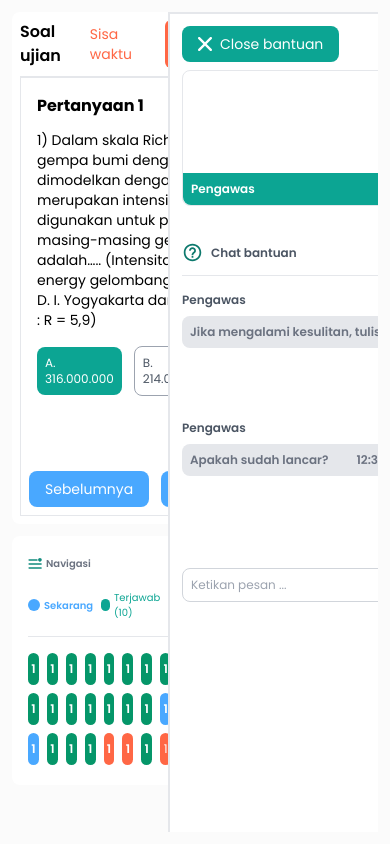
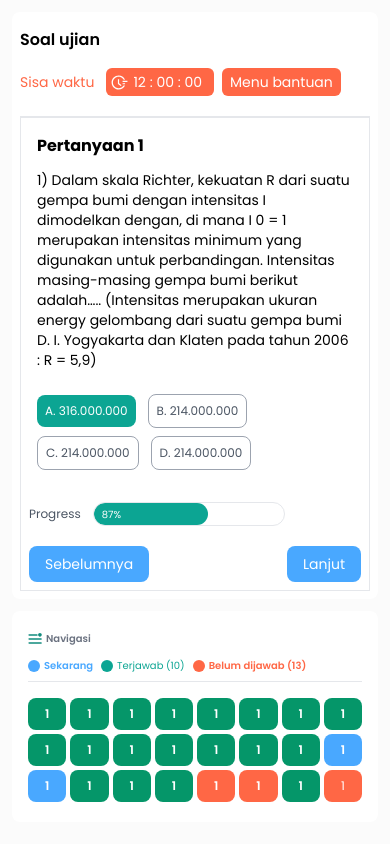
Before and after one commit to rahmathidayatullah/Project-SIA, a React (Create React App) app: page /quis in a window 390 px wide. Built offline with nearby package versions, Linux system fonts and the light colour scheme; no server answers.

Commit message:
fixed resposive all page

```diff
--- a/src/components/Modal/index.js
+++ b/src/components/Modal/index.js
@@ -5,15 +5,15 @@ export default function Modal({ show, close, header, content, footer }) {
   return (
     <div
       className={`fixed h-screen inset-0 w-full bg-black bg-opacity-80 z-10 duration-200 ${
-        show ? "top-0" : "-top-full"
+        show ? "top-0" : "top-130%"
       }`}
     >
       <div
-        className="bg-white absolute left-1/2 top-1/2 transform -translate-y-1/2 -translate-x-1/2 rounded-lg h-96 w-96"
+        className="bg-white absolute left-1/2 top-1/2 transform -translate-y-1/2 -translate-x-1/2 rounded-lg h-96 w-full xshome:w-96"
         style={{ maxHeight: "100vh" }}
       >
         {/* head */}
-        <div className="flex items-center justify-between p-4 border-b relative z-10">
+        <div className="flex items-center justify-between p-4 border-b relative z-10 bg-white rounded-tr-lg rounded-tl-lg">
           {header}
           <IconClose onClick={close} />
         </div>
--- a/src/pages/Quis/index.js
+++ b/src/pages/Quis/index.js
@@ -30,11 +30,15 @@ export default function Quiz() {
         <div className="col-span-12 xl:col-span-8 h-full">
           {/* head */}
           <div className="p-2 bg-white rounded-lg">
-            <div className="flex justify-between border-b pb-2">
-              <p className="font-semibold text-md">Soal ujian</p>
-              <div className="flex items-center">
-                <p className="text-orange text-sm mr-3">Sisa waktu</p>
-                <div className="flex items-center text-sm pl-1 pr-3 py-1 rounded-md bg-orange text-white mr-2 xl:mr-0">
+            <div className="flex flex-wrap justify-between border-b pb-2">
+              <p className="font-semibold text-md mt-2 xsquis:mt-0">
+                Soal ujian
+              </p>
+              <div className="flex flex-wrap items-center mt-2 xsquis:mt-0 mb-3 xsquis:mb-0">
+                <p className="text-orange text-sm mr-3 mt-2 xsquis:mt-0">
+                  Sisa waktu
+                </p>
+                <div className="flex items-center text-sm pl-1 pr-3 py-1 rounded-md bg-orange text-white mr-2 xl:mr-0 mt-2 xsquis:mt-0">
                   {/* icon time */}
                   <IconTime
                     width="19"
@@ -45,7 +49,7 @@ export default function Quiz() {
                   <p>12 : 00 : 00</p>
                 </div>
                 <button
-                  className="block xl:hidden text-sm px-2 py-1 rounded-md bg-green duration-200 hover:bg-opacity-80 bg-orange text-white focus:outline-none"
+                  className="block xl:hidden text-sm px-2 py-1 rounded-md bg-green duration-200 hover:bg-opacity-80 bg-orange text-white focus:outline-none mt-2 xsquis:mt-0"
                   onClick={() =>
                     setShowBantuan(showBantuan === false ? true : false)
                   }
@@ -55,10 +59,7 @@ export default function Quiz() {
               </div>
             </div>
             {/* section soal */}
-            <div
-              className="border relative overflow-y-scroll"
-              style={{ height: "52vh" }}
-            >
+            <div className="border relative overflow-y-scroll h-auto md:h-52vh">
               {/* form soal */}
               <div className="p-4">
                 <h1 className="font-bold">Pertanyaan 1</h1>
@@ -71,23 +72,23 @@ export default function Quiz() {
                   suatu gempa bumi D. I. Yogyakarta dan Klaten pada tahun 2006 :
                   R = 5,9)
                 </p>
-                <div className="flex items-center mr-3 mt-4">
-                  <div className="rounded-lg text-xs bg-green1 text-white p-2 mr-3 hover:bg-opacity-80 duration-200 cursor-pointer">
+                <div className="flex items-center flex-wrap mr-3 mt-4">
+                  <div className="rounded-lg text-xs bg-green1 text-white p-2 mr-3 hover:bg-opacity-80 duration-200 cursor-pointer mt-2 sm:mt-0">
                     <p>A. 316.000.000</p>
                   </div>
-                  <div className="rounded-lg text-xs bg-white text-gray-600 border border-gray-400 p-2 mr-3 hover:bg-green1 duration-200 hover:text-white cursor-pointer">
+                  <div className="rounded-lg text-xs bg-white text-gray-600 border border-gray-400 p-2 mr-3 hover:bg-green1 duration-200 hover:text-white cursor-pointer mt-2 sm:mt-0">
                     <p>B. 214.000.000</p>
                   </div>
-                  <div className="rounded-lg text-xs bg-white text-gray-600 border border-gray-400 p-2 mr-3 hover:bg-green1 duration-200 hover:text-white cursor-pointer">
+                  <div className="rounded-lg text-xs bg-white text-gray-600 border border-gray-400 p-2 mr-3 hover:bg-green1 duration-200 hover:text-white cursor-pointer mt-2 sm:mt-0">
                     <p>C. 214.000.000</p>
                   </div>
-                  <div className="rounded-lg text-xs bg-white text-gray-600 border border-gray-400 p-2 hover:bg-green1 duration-200 hover:text-white cursor-pointer">
+                  <div className="rounded-lg text-xs bg-white text-gray-600 border border-gray-400 p-2 hover:bg-green1 duration-200 hover:text-white cursor-pointer mt-2 sm:mt-0">
                     <p>D. 214.000.000</p>
                   </div>
                 </div>
               </div>
-              <div className="absolute bottom-0 flex justify-between items-center w-full p-2">
-                <div className="flex items-center">
+              <div className="static md:absolute bottom-0 flex flex-wrap justify-between items-center w-full p-2">
+                <div className="flex justify-between sm:justify-start w-full sm:w-auto items-center order-2 sm:order-none mt-5 sm:mt-0">
                   <button className="px-4 py-2 bg-blue rounded-lg text-white text-sm mr-3 hover:bg-opacity-80 duration-200">
                     Sebelumnya
                   </button>
@@ -95,7 +96,7 @@ export default function Quiz() {
                     Lanjut
                   </button>
                 </div>
-                <div className="flex items-center">
+                <div className="flex items-center order-1 sm:order-none mt-2 sm:mt-0">
                   <p className="text-xs text-gray-600 mr-3">Progress</p>
                   <div className="w-48 h-6 rounded-2xl bg-white relative border overflow-hidden">
                     <div className="absolute inset-0 bg-green1 w-3/5 rounded-2xl">
@@ -110,7 +111,7 @@ export default function Quiz() {
           </div>
           {/* bottom section */}
           <div className="grid grid-cols-2 gap-4 mt-3">
-            <div className="col-span-1">
+            <div className="col-span-2 md:col-span-1">
               <div className="rounded-lg bg-white px-4 py-5">
                 {/* head */}
                 <div className="flex flex-col md:flex-row lg:items-center justify-between pb-2 border-b">
@@ -125,148 +126,150 @@ export default function Quiz() {
                     <div className="flex items-center mr-2">
                       <div className="h-3 w-3 rounded-full mr-1 bg-blue"></div>
                       {/* div bullet */}
-                      <p className="text-litle text-blue font-semibold">
+                      <p className="text-litle text-blue font-semibold fulllitle">
                         Sekarang
                       </p>
                     </div>
                     <div className="flex items-center mr-2 ">
                       {/* div bullet */}
                       <div className="h-3 w-3 rounded-full mr-1 bg-green1 mr-1"></div>
-                      <p className="text-litle text-green1">Terjawab (10)</p>
+                      <p className="text-litle text-green1 whitespace-nowrap fulllitle">
+                        Terjawab (10)
+                      </p>
                     </div>
                     <div className="flex items-center">
                       {/* div bullet */}
                       <div className="h-3 w-3 rounded-full mr-1 bg-orange mr-1"></div>
-                      <p className="text-litle text-orange font-semibold">
+                      <p className="text-litle text-orange font-semibold whitespace-nowrap fulllitle">
                         Belum dijawab (13)
                       </p>
                     </div>
                   </div>
                 </div>
                 {/* body */}
-                <div className="grid grid-cols-8 gap-2 mt-4">
-                  <button className="col-span-1 rounded-lg bg-green-600 hover:bg-opacity-80 duration-200">
+                <div className="grid grid-cols-8 gap-1 xsquis:gap-2 mt-4">
+                  <button className="col-span-1 rounded-lg bg-green-600 hover:bg-opacity-80 duration-200 focus:outline-none outline-none">
                     <p className="text-white text-center text-xs py-2 font-semibold">
                       1
                     </p>
                   </button>
-                  <button className="col-span-1 rounded-lg bg-green-600 hover:bg-opacity-80 duration-200">
+                  <button className="col-span-1 rounded-lg bg-green-600 hover:bg-opacity-80 duration-200 focus:outline-none outline-none">
                     <p className="text-white text-center text-xs py-2 font-semibold">
                       1
                     </p>
                   </button>
-                  <button className="col-span-1 rounded-lg bg-green-600 hover:bg-opacity-80 duration-200">
+                  <button className="col-span-1 rounded-lg bg-green-600 hover:bg-opacity-80 duration-200 focus:outline-none outline-none">
                     <p className="text-white text-center text-xs py-2 font-semibold">
                       1
                     </p>
                   </button>
-                  <button className="col-span-1 rounded-lg bg-green-600 hover:bg-opacity-80 duration-200">
+                  <button className="col-span-1 rounded-lg bg-green-600 hover:bg-opacity-80 duration-200 focus:outline-none outline-none">
                     <p className="text-white text-center text-xs py-2 font-semibold">
                       1
                     </p>
                   </button>
-                  <button className="col-span-1 rounded-lg bg-green-600 hover:bg-opacity-80 duration-200">
+                  <button className="col-span-1 rounded-lg bg-green-600 hover:bg-opacity-80 duration-200 focus:outline-none outline-none">
                     <p className="text-white text-center text-xs py-2 font-semibold">
                       1
                     </p>
                   </button>
-                  <button className="col-span-1 rounded-lg bg-green-600 hover:bg-opacity-80 duration-200">
+                  <button className="col-span-1 rounded-lg bg-green-600 hover:bg-opacity-80 duration-200 focus:outline-none outline-none">
                     <p className="text-white text-center text-xs py-2 font-semibold">
                       1
                     </p>
                   </button>
-                  <button className="col-span-1 rounded-lg bg-green-600 hover:bg-opacity-80 duration-200">
+                  <button className="col-span-1 rounded-lg bg-green-600 hover:bg-opacity-80 duration-200 focus:outline-none outline-none">
                     <p className="text-white text-center text-xs py-2 font-semibold">
                       1
                     </p>
                   </button>
-                  <button className="col-span-1 rounded-lg bg-green-600 hover:bg-opacity-80 duration-200">
+                  <button className="col-span-1 rounded-lg bg-green-600 hover:bg-opacity-80 duration-200 focus:outline-none outline-none">
                     <p className="text-white text-center text-xs py-2 font-semibold">
                       1
                     </p>
                   </button>
-                  <button className="col-span-1 rounded-lg bg-green-600 hover:bg-opacity-80 duration-200">
+                  <button className="col-span-1 rounded-lg bg-green-600 hover:bg-opacity-80 duration-200 focus:outline-none outline-none">
                     <p className="text-white text-center text-xs py-2 font-semibold">
                       1
                     </p>
                   </button>
-                  <button className="col-span-1 rounded-lg bg-green-600 hover:bg-opacity-80 duration-200">
+                  <button className="col-span-1 rounded-lg bg-green-600 hover:bg-opacity-80 duration-200 focus:outline-none outline-none">
                     <p className="text-white text-center text-xs py-2 font-semibold">
                       1
                     </p>
                   </button>
-                  <button className="col-span-1 rounded-lg bg-green-600 hover:bg-opacity-80 duration-200">
+                  <button className="col-span-1 rounded-lg bg-green-600 hover:bg-opacity-80 duration-200 focus:outline-none outline-none">
                     <p className="text-white text-center text-xs py-2 font-semibold">
                       1
                     </p>
                   </button>
-                  <button className="col-span-1 rounded-lg bg-green-600 hover:bg-opacity-80 duration-200">
+                  <button className="col-span-1 rounded-lg bg-green-600 hover:bg-opacity-80 duration-200 focus:outline-none outline-none">
                     <p className="text-white text-center text-xs py-2 font-semibold">
                       1
                     </p>
                   </button>
-                  <button className="col-span-1 rounded-lg bg-green-600 hover:bg-opacity-80 duration-200">
+                  <button className="col-span-1 rounded-lg bg-green-600 hover:bg-opacity-80 duration-200 focus:outline-none outline-none">
                     <p className="text-white text-center text-xs py-2 font-semibold">
                       1
                     </p>
                   </button>
-                  <button className="col-span-1 rounded-lg bg-green-600 hover:bg-opacity-80 duration-200">
+                  <button className="col-span-1 rounded-lg bg-green-600 hover:bg-opacity-80 duration-200 focus:outline-none outline-none">
                     <p className="text-white text-center text-xs py-2 font-semibold">
                       1
                     </p>
                   </button>
-                  <button className="col-span-1 rounded-lg bg-green-600 hover:bg-opacity-80 duration-200">
+                  <button className="col-span-1 rounded-lg bg-green-600 hover:bg-opacity-80 duration-200 focus:outline-none outline-none">
                     <p className="text-white text-center text-xs py-2 font-semibold">
                       1
                     </p>
                   </button>
-                  <button className="col-span-1 rounded-lg bg-blue hover:bg-opacity-80 duration-200">
+                  <button className="col-span-1 rounded-lg bg-blue hover:bg-opacity-80 duration-200 focus:outline-none outline-none">
                     <p className="text-white text-center text-xs py-2 font-semibold">
                       1
                     </p>
                   </button>
-                  <button className="col-span-1 rounded-lg bg-blue hover:bg-opacity-80 duration-200">
+                  <button className="col-span-1 rounded-lg bg-blue hover:bg-opacity-80 duration-200 focus:outline-none outline-none">
                     <p className="text-white text-center text-xs py-2 font-semibold">
                       1
                     </p>
                   </button>
-                  <button className="col-span-1 rounded-lg bg-green-600 hover:bg-opacity-80 duration-200">
+                  <button className="col-span-1 rounded-lg bg-green-600 hover:bg-opacity-80 duration-200 focus:outline-none outline-none">
                     <p className="text-white text-center text-xs py-2 font-semibold">
                       1
                     </p>
                   </button>
-                  <button className="col-span-1 rounded-lg bg-green-600 hover:bg-opacity-80 duration-200">
+                  <button className="col-span-1 rounded-lg bg-green-600 hover:bg-opacity-80 duration-200 focus:outline-none outline-none">
                     <p className="text-white text-center text-xs py-2 font-semibold">
                       1
                     </p>
                   </button>
-                  <button className="col-span-1 rounded-lg bg-green-600 hover:bg-opacity-80 duration-200">
+                  <button className="col-span-1 rounded-lg bg-green-600 hover:bg-opacity-80 duration-200 focus:outline-none outline-none">
                     <p className="text-white text-center text-xs py-2 font-semibold">
                       1
                     </p>
                   </button>
-                  <button className="col-span-1 rounded-lg bg-orange hover:bg-opacity-80 duration-200">
+                  <button className="col-span-1 rounded-lg bg-orange hover:bg-opacity-80 duration-200 focus:outline-none outline-none">
                     <p className="text-white text-center text-xs py-2 font-semibold">
                       1
                     </p>
                   </button>
-                  <button className="col-span-1 rounded-lg bg-orange hover:bg-opacity-80 duration-200">
+                  <button className="col-span-1 rounded-lg bg-orange hover:bg-opacity-80 duration-200 focus:outline-none outline-none">
                     <p className="text-white text-center text-xs py-2 font-semibold">
                       1
                     </p>
                   </button>
-                  <button className="col-span-1 rounded-lg bg-green-600 hover:bg-opacity-80 duration-200">
+                  <button className="col-span-1 rounded-lg bg-green-600 hover:bg-opacity-80 duration-200 focus:outline-none outline-none">
                     <p className="text-white text-center text-xs py-2 font-semibold">
                       1
                     </p>
                   </button>
-                  <button className="col-span-1 rounded-lg bg-orange hover:bg-opacity-80 duration-200">
+                  <button className="col-span-1 rounded-lg bg-orange hover:bg-opacity-80 duration-200 focus:outline-none outline-none">
                     <p className="text-white text-center text-xs py-2">1</p>
                   </button>
                 </div>
               </div>
             </div>
-            <div className="col-span-1">
+            <div className="col-span-2 md:col-span-1">
               <div className="rounded-lg bg-white px-4 py-5">
                 <div className="flex items-center justify-between pb-2 border-b">
                   <div className="flex items-center">
@@ -283,7 +286,9 @@ export default function Quiz() {
         </div>
         <div
           className={`absolute xl:static  top-0  ${
-            showBantuan === false ? "-right-full" : "right-0"
+            showBantuan === false
+              ? "right-250% xsquis:right-130% md:-right-full"
+              : "right-0"
           }  col-span-12 xl:static xl:col-span-4 bg-white xl:bg-auto max-w-xl xl:max-w-none h-screen xl:h-auto overflow-y-scroll border-2 xl:border-none duration-300`}
         >
           <div className="bg-white p-3 rounded-lg relative">
```
Also changed, not shown: src/pages/Home/index.js (+6 -6 lines), tailwind.config.js (+7 -0 lines).
